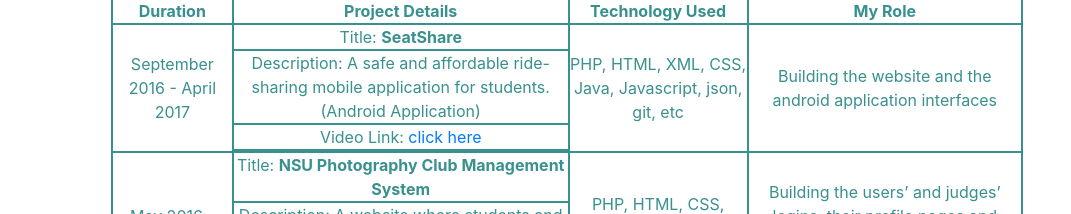
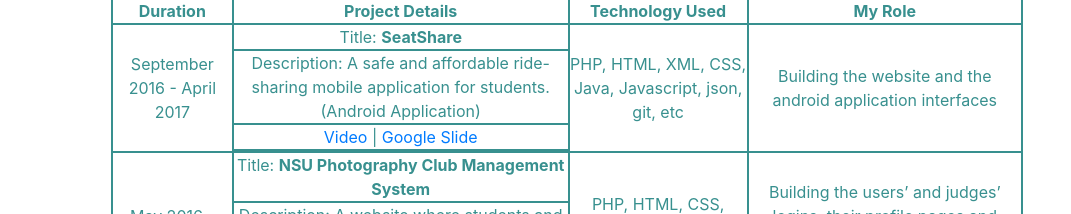
Before and after one commit to hridoyzylex/resume, a website with bundled scripts: page index.html in a window 1280 px wide. Shown: the part 2964-3178 px from the top of the page, without its empty margins (209-1280 px from the left). Built offline with nearby package versions, Linux system fonts and the light colour scheme; a web font is replaced by a local one.

Commit message:
added google slide link to project seatshare

```diff
--- a/index.html
+++ b/index.html
@@ -295,9 +295,13 @@
                         students. (Android Application)</td>
                     </tr>
                     <tr>
-                      <td class="nestedTableRow">Video Link: <a
-                          href="https://www.facebook.com/seatsharebd/videos/1562022083838476/" target="_blank">click
-                          here</a></td>
+                      <td class="nestedTableRow">
+                        <a href="https://www.facebook.com/seatsharebd/videos/1562022083838476/"
+                          target="_blank">Video</a>
+                        | <a
+                          href="https://docs.google.com/presentation/d/1L2H1ko_ZkQYX4fdp6JQCZHzi7VYUJ-LRbUawu5XdQhw/edit?usp=sharing"
+                          target="_blank">Google Slide</a>
+                      </td>
                     </tr>
                   </table>
                 </td>
```
